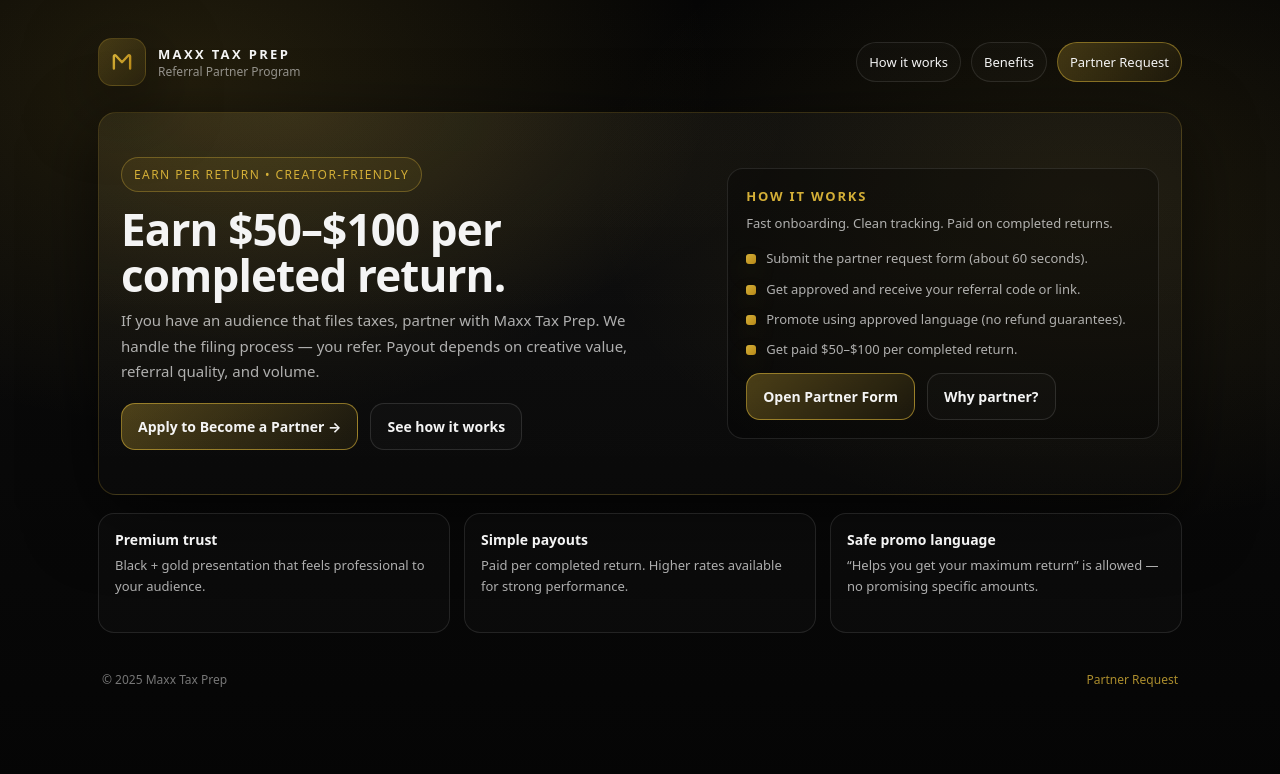
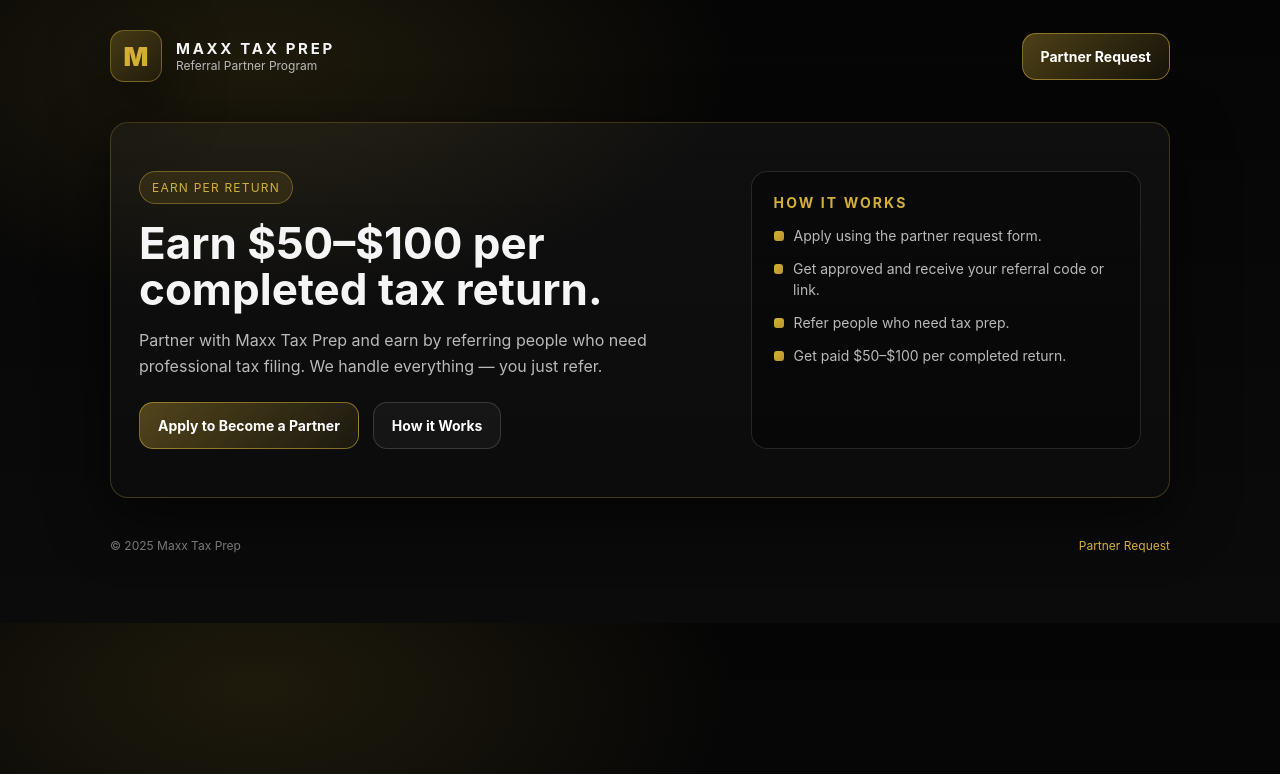
Before and after one commit to andrearmstrong0109/maxxtaxprep, a plain HTML site: page index.html in a window 1280 px wide. Drawn offline with Linux system fonts and the light colour scheme.

Commit message:
Update index.html

```diff
--- a/index.html
+++ b/index.html
@@ -1,265 +1,248 @@
-<!doctype html>
+<!DOCTYPE html>
 <html lang="en">
 <head>
-<meta charset="utf-8" />
-<meta name="viewport" content="width=device-width,initial-scale=1" />
-<title>Maxx Tax Prep — Referral Partner Program</title>
-<meta name="description" content="Earn $50–$100 per completed return. Apply to become a Maxx Tax Prep referral partner." />
+<meta charset="UTF-8" />
+<meta name="viewport" content="width=device-width, initial-scale=1.0"/>
+<title>Maxx Tax Prep | Referral Partner Program</title>
+<meta name="description" content="Earn $50–$100 per completed tax return. Partner with Maxx Tax Prep.">
 
 <style>
 :root{
 --bg:#070707;
 --panel:#0e0e10;
---panel2:#0b0b0c;
---text:#f4f4f4;
---muted:rgba(244,244,244,.70);
---muted2:rgba(244,244,244,.55);
 --gold:#d4af37;
---gold2:#b88918;
---line:rgba(212,175,55,.20);
---shadow:0 20px 70px rgba(0,0,0,.60);
---r:18px;
---max:1120px;
---font: ui-sans-serif, system-ui, -apple-system, Segoe UI, Roboto, Arial, "Apple Color Emoji","Segoe UI Emoji";
+--gold-dark:#b9962e;
+--text:#f5f5f5;
+--muted:#b9b9b9;
+--radius:18px;
+--shadow:0 20px 60px rgba(0,0,0,.6);
+font-family: -apple-system, BlinkMacSystemFont, "Segoe UI", Roboto, Inter, Arial;
 }
+
 *{box-sizing:border-box}
-html,body{height:100%}
 body{
 margin:0;
-font-family:var(--font);
+background:
+radial-gradient(800px 400px at 20% 10%, rgba(212,175,55,.12), transparent 60%),
+linear-gradient(180deg,#050505,#0b0b0b);
 color:var(--text);
-background:
-radial-gradient(900px 600px at 15% 10%, rgba(212,175,55,.14), transparent 58%),
-radial-gradient(900px 600px at 85% 25%, rgba(212,175,55,.10), transparent 55%),
-linear-gradient(180deg, #050505 0%, #090909 45%, #050505 100%);
-}
-a{color:inherit;text-decoration:none}
-.wrap{max-width:var(--max);margin:0 auto;padding:28px 18px 64px}
-.top{
-display:flex;align-items:center;justify-content:space-between;gap:14px;
-padding:10px 0 26px;
-}
-.brand{display:flex;align-items:center;gap:12px}
-.logo{
-width:48px;height:48px;border-radius:14px;
-background:linear-gradient(135deg, rgba(212,175,55,.22), rgba(212,175,55,.06));
-border:1px solid var(--line);
-display:grid;place-items:center;
-box-shadow:var(--shadow);
-}
-.brand h1{
-margin:0;font-size:13px;letter-spacing:.18em;text-transform:uppercase
-}
-.brand p{margin:0;font-size:12px;color:var(--muted2)}
-.nav{display:flex;gap:10px;align-items:center}
-.pill{
-padding:10px 12px;border-radius:999px;
-border:1px solid rgba(255,255,255,.10);
-background:rgba(255,255,255,.02);
-font-size:13px;
-}
-.pill:hover{border-color:rgba(212,175,55,.35)}
-.pill.gold{
-border-color:rgba(212,175,55,.50);
-background:linear-gradient(135deg, rgba(212,175,55,.26), rgba(212,175,55,.06));
 }
 
+a{text-decoration:none;color:inherit}
+
+.wrap{max-width:1100px;margin:0 auto;padding:30px 20px 70px}
+
+/* HEADER */
+.header{
+display:flex;
+justify-content:space-between;
+align-items:center;
+margin-bottom:40px;
+}
+
+.brand{
+display:flex;
+align-items:center;
+gap:14px;
+}
+
+.logo{
+width:52px;
+height:52px;
+border-radius:14px;
+border:1px solid rgba(212,175,55,.4);
+display:flex;
+align-items:center;
+justify-content:center;
+background:linear-gradient(135deg, rgba(212,175,55,.25), rgba(212,175,55,.05));
+box-shadow:var(--shadow);
+font-weight:900;
+font-size:26px;
+color:var(--gold);
+}
+
+.brand h1{
+margin:0;
+font-size:15px;
+letter-spacing:.18em;
+text-transform:uppercase;
+}
+
+.brand p{
+margin:0;
+font-size:12px;
+color:var(--muted);
+}
+
+.btn{
+padding:14px 18px;
+border-radius:14px;
+border:1px solid rgba(212,175,55,.55);
+background:linear-gradient(135deg, rgba(212,175,55,.35), rgba(212,175,55,.08));
+color:#fff;
+font-weight:700;
+font-size:14px;
+cursor:pointer;
+}
+
+.btn:hover{border-color:rgba(212,175,55,.9)}
+
+/* HERO */
 .hero{
-border-radius:var(--r);
-border:1px solid var(--line);
-background:
-linear-gradient(180deg, rgba(255,255,255,.03), rgba(255,255,255,.01)),
-radial-gradient(900px 420px at 18% 0%, rgba(212,175,55,.12), transparent 55%);
+border-radius:var(--radius);
+border:1px solid rgba(212,175,55,.25);
+background:linear-gradient(180deg, rgba(255,255,255,.04), rgba(255,255,255,.01));
 box-shadow:var(--shadow);
-overflow:hidden;
+padding:48px 28px;
+display:grid;
+grid-template-columns:1.2fr .8fr;
+gap:26px;
 }
-.hero-inner{
-padding:44px 22px;
-display:grid;
-grid-template-columns: 1.15fr .85fr;
-gap:22px;
-align-items:center;
+
+.badge{
+display:inline-block;
+padding:8px 12px;
+border-radius:999px;
+background:rgba(212,175,55,.12);
+border:1px solid rgba(212,175,55,.4);
+color:var(--gold);
+font-size:12px;
+letter-spacing:.1em;
+text-transform:uppercase;
 }
-.kicker{
-display:inline-flex;gap:10px;align-items:center;
-padding:8px 12px;border-radius:999px;
-border:1px solid rgba(212,175,55,.35);
-background:rgba(212,175,55,.08);
-color:var(--gold);
-font-size:12px;letter-spacing:.12em;text-transform:uppercase;
-}
-.title{
-margin:14px 0 10px;
+
+.hero h2{
 font-size:44px;
 line-height:1.05;
-letter-spacing:-.02em;
-}
-.subtitle{
-margin:0 0 18px;
-color:var(--muted);
-font-size:15px;
-line-height:1.7;
-max-width:60ch;
-}
-.cta{display:flex;gap:12px;flex-wrap:wrap;margin-top:16px}
-.btn{
-display:inline-flex;align-items:center;justify-content:center;gap:10px;
-padding:13px 16px;border-radius:14px;
-border:1px solid rgba(255,255,255,.12);
-background:rgba(255,255,255,.02);
-font-weight:700;font-size:14px;
-cursor:pointer;
-}
-.btn:hover{border-color:rgba(212,175,55,.35)}
-.btn.primary{
-border-color:rgba(212,175,55,.60);
-background:linear-gradient(135deg, rgba(212,175,55,.32), rgba(212,175,55,.08));
+margin:16px 0 12px;
 }
 
+.hero p{
+color:var(--muted);
+font-size:16px;
+line-height:1.6;
+max-width:55ch;
+}
+
+.cta-row{
+display:flex;
+gap:14px;
+flex-wrap:wrap;
+margin-top:22px;
+}
+
+.secondary{
+background:rgba(255,255,255,.04);
+border:1px solid rgba(255,255,255,.15);
+}
+
+/* CARD */
 .card{
 border-radius:16px;
-border:1px solid rgba(255,255,255,.10);
-background:rgba(0,0,0,.28);
-padding:18px;
-}
-.card h3{
-margin:0 0 8px;
-font-size:13px;letter-spacing:.14em;text-transform:uppercase;
-color:var(--gold);
-}
-.card p{margin:0;color:var(--muted);font-size:13px;line-height:1.65}
-.list{margin-top:14px;display:grid;gap:10px}
-.li{display:flex;gap:10px;align-items:flex-start;color:var(--muted);font-size:13px;line-height:1.55}
-.dot{
-width:10px;height:10px;margin-top:6px;border-radius:3px;
-background:linear-gradient(135deg,var(--gold),var(--gold2));
-box-shadow:0 10px 25px rgba(212,175,55,.18);
-flex:0 0 auto;
+border:1px solid rgba(255,255,255,.12);
+background:rgba(0,0,0,.35);
+padding:22px;
 }
 
-.grid{
-margin-top:18px;
+.card h3{
+margin:0 0 10px;
+color:var(--gold);
+font-size:14px;
+letter-spacing:.15em;
+text-transform:uppercase;
+}
+
+.list{
 display:grid;
-grid-template-columns:repeat(3,1fr);
-gap:14px;
+gap:12px;
+margin-top:14px;
 }
-.tile{
-border-radius:16px;
-border:1px solid rgba(255,255,255,.10);
-background:rgba(255,255,255,.02);
-padding:16px;
-min-height:120px;
+
+.li{
+display:flex;
+gap:10px;
+color:var(--muted);
+font-size:14px;
+line-height:1.5;
 }
-.tile h4{margin:0 0 6px;font-size:14px}
-.tile p{margin:0;color:var(--muted);font-size:13px;line-height:1.6}
 
+.dot{
+width:10px;
+height:10px;
+border-radius:3px;
+background:linear-gradient(135deg,var(--gold),var(--gold-dark));
+margin-top:6px;
+}
+
+/* FOOTER */
 footer{
-margin-top:24px;
-padding:14px 4px;
-display:flex;justify-content:space-between;flex-wrap:wrap;gap:10px;
+margin-top:40px;
+font-size:12px;
 color:rgba(255,255,255,.45);
-font-size:12px;
+display:flex;
+justify-content:space-between;
+flex-wrap:wrap;
+gap:10px;
 }
-footer a{color:rgba(212,175,55,.80)}
-footer a:hover{color:rgba(212,175,55,1)}
 
-@media (max-width: 900px){
-.nav{display:none}
-.hero-inner{grid-template-columns:1fr;padding:34px 18px}
-.title{font-size:34px}
-.grid{grid-template-columns:1fr}
+footer a{color:var(--gold)}
+
+@media(max-width:900px){
+.hero{grid-template-columns:1fr}
+.hero h2{font-size:34px}
 }
 </style>
 </head>
 
 <body>
 <div class="wrap">
-<header class="top">
+<div class="header">
 <div class="brand">
-<div class="logo" aria-label="Maxx Tax Prep logo">
-<!-- Gold M mark -->
-<svg width="26" height="26" viewBox="0 0 24 24" fill="none" aria-hidden="true">
-<path d="M4.5 18V6.7c0-.9 1.1-1.3 1.7-.7l5.8 6.2 5.8-6.2c.6-.6 1.7-.2 1.7.7V18"
-stroke="url(#g)" stroke-width="2.2" stroke-linecap="round" stroke-linejoin="round"/>
-<defs>
-<linearGradient id="g" x1="4" y1="6" x2="20" y2="18" gradientUnits="userSpaceOnUse">
-<stop stop-color="#d4af37"/>
-<stop offset="1" stop-color="#b88918"/>
-</linearGradient>
-</defs>
-</svg>
-</div>
+<div class="logo">M</div>
 <div>
 <h1>Maxx Tax Prep</h1>
 <p>Referral Partner Program</p>
 </div>
 </div>
-
-<nav class="nav">
-<a class="pill" href="#how">How it works</a>
-<a class="pill" href="#benefits">Benefits</a>
-<a class="pill gold" href="partner.html">Partner Request</a>
-</nav>
-</header>
+<a href="partner.html" class="btn">Partner Request</a>
+</div>
 
 <section class="hero">
-<div class="hero-inner">
 <div>
-<div class="kicker">Earn per return • Creator-friendly</div>
-<h2 class="title">Earn $50–$100 per completed return.</h2>
-<p class="subtitle">
-If you have an audience that files taxes, partner with Maxx Tax Prep. We handle the filing process — you refer.
-Payout depends on creative value, referral quality, and volume.
+<span class="badge">Earn Per Return</span>
+<h2>Earn $50–$100 per completed tax return.</h2>
+<p>
+Partner with Maxx Tax Prep and earn by referring people who need professional tax filing.
+We handle everything — you just refer.
 </p>
 
-<div class="cta">
-<a class="btn primary" href="partner.html">Apply to Become a Partner →</a>
-<a class="btn" href="#how">See how it works</a>
+<div class="cta-row">
+<a href="partner.html" class="btn">Apply to Become a Partner</a>
+<a href="#how" class="btn secondary">How it Works</a>
 </div>
 </div>
 
 <div class="card" id="how">
-<h3>How it works</h3>
-<p>Fast onboarding. Clean tracking. Paid on completed returns.</p>
-
+<h3>How It Works</h3>
 <div class="list">
-<div class="li"><span class="dot"></span><span>Submit the partner request form (about 60 seconds).</span></div>
-<div class="li"><span class="dot"></span><span>Get approved and receive your referral code or link.</span></div>
-<div class="li"><span class="dot"></span><span>Promote using approved language (no refund guarantees).</span></div>
-<div class="li"><span class="dot"></span><span>Get paid $50–$100 per completed return.</span></div>
-</div>
-
-<div class="cta" style="margin-top:14px;">
-<a class="btn primary" href="partner.html">Open Partner Form</a>
-<a class="btn" href="#benefits">Why partner?</a>
-</div>
+<div class="li"><span class="dot"></span>Apply using the partner request form.</div>
+<div class="li"><span class="dot"></span>Get approved and receive your referral code or link.</div>
+<div class="li"><span class="dot"></span>Refer people who need tax prep.</div>
+<div class="li"><span class="dot"></span>Get paid $50–$100 per completed return.</div>
 </div>
 </div>
 </section>
 
-<section class="grid" id="benefits">
-<div class="tile">
-<h4>Premium trust</h4>
-<p>Black + gold presentation that feels professional to your audience.</p>
+<footer>
+<div>© <span id="year"></span> Maxx Tax Prep</div>
+<div>
+<a href="partner.html">Partner Request</a>
 </div>
-<div class="tile">
-<h4>Simple payouts</h4>
-<p>Paid per completed return. Higher rates available for strong performance.</p>
-</div>
-<div class="tile">
-<h4>Safe promo language</h4>
-<p>“Helps you get your maximum return” is allowed — no promising specific amounts.</p>
-</div>
-</section>
-
-<footer>
-<div>© <span id="y"></span> Maxx Tax Prep</div>
-<div><a href="partner.html">Partner Request</a></div>
 </footer>
 </div>
 
 <script>
-document.getElementById("y").textContent = new Date().getFullYear();
+document.getElementById("year").textContent = new Date().getFullYear();
 </script>
 </body>
 </html>
```
